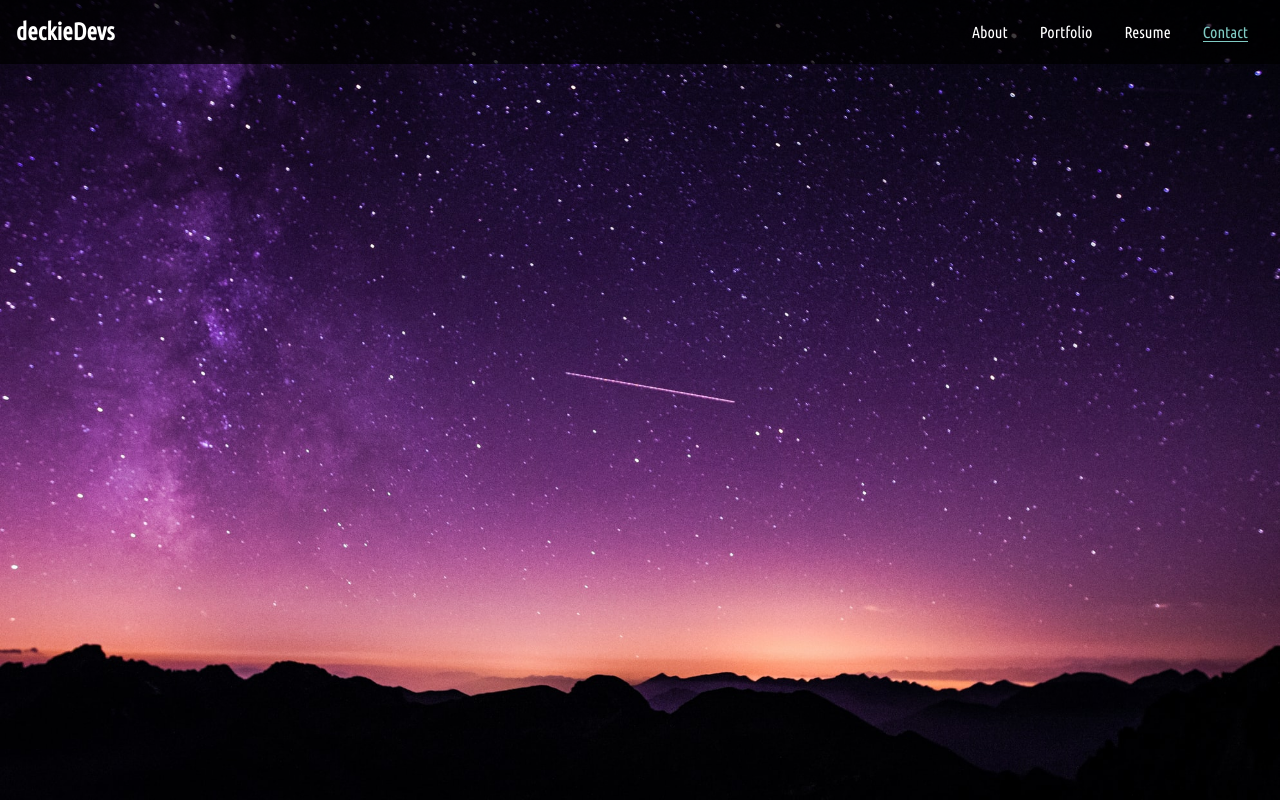
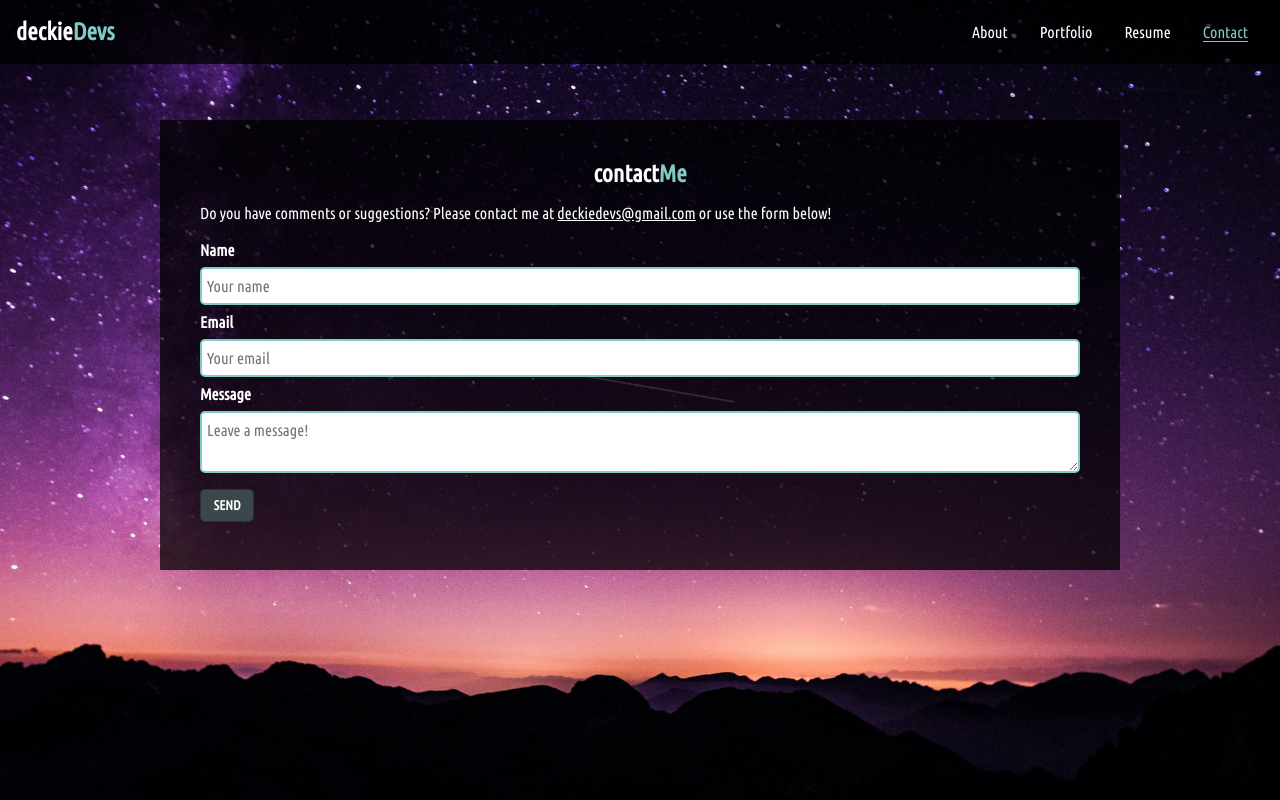
Before and after one commit to deckiedevs/deckiedevs.github.io, a React (Create React App) app: page / in a window 1280 px wide. Both pictures are taken after a click on the item "Contact". Built offline with nearby package versions, Linux system fonts and the light colour scheme.

Commit message:
added Contact, updated About styles

```diff
--- a/src/App.js
+++ b/src/App.js
@@ -12,7 +12,7 @@ function App() {
         { name : 'About' },
         { name: 'Portfolio' },
         { name: 'Resume' },
-        { name: 'Contact '}
+        { name: 'Contact' }
     ]);
     const [currentPage, setCurrentPage] = useState(pages[0]);
 
--- /dev/null
+++ b/src/assets/css/about.css
@@ -0,0 +1,5 @@
+#profile-pic {
+    background-repeat: no-repeat;
+    background-size: cover;
+    background-position: center;
+}
--- /dev/null
+++ b/src/assets/css/nav.css
@@ -0,0 +1,16 @@
+header {
+    position: fixed;
+    width: 100%;
+    height: 4rem;
+    z-index: 100;
+}
+
+header h2 a {
+    text-decoration: none;
+    color: white
+}
+
+nav li{
+    cursor: pointer;
+    list-style: none;
+}
--- a/src/components/About/index.js
+++ b/src/components/About/index.js
@@ -1,28 +1,17 @@
 import React from 'react';
 import Grid from '@material-ui/core/Grid';
 import deckie from '../../assets/images/deckie.jpg';
+import '../../assets/css/about.css';
 
 function About () {
     return (
-        <section className="flex-row justify-center">
-            <Grid
-                container
-                direction="row"
-                justify="center"
-                xs={10}
-                md={9}
-                className="bg-dark my-5 px-5 py-5">
-                    <Grid
-                        container
-                        item
-                        justify="center"
-                        xs={12}>
-                        <h2 className="mb-2">about<span className="text-primary">Me</span></h2>
-                    </Grid>
-                    <Grid container item xs={12} md={4}>
+        <section className="flex-row justify-center vw100">
+            <div className="w75 bg-dark px-5 py-5 flex-row">
+                <h2 className="text-center w100 mb-2">about<span className="text-primary">Me</span></h2>
+                <div className="w25">
                     <img className="w100 circle px-1 py-1" id="profile-pic" src={deckie} alt="Mila Decker of deckieDevs" />
-                    </Grid>
-                    <Grid container item xs={12} md={8}>
+                </div>
+                <div className="w75 pl-2">
                     <p>
                     Hello! My name is <span className="bold text-primary">Mila Decker</span>. I am an Orlando-based full-stack student currently enrolled in the University of
                     Central Florida Coding Boot Camp. I enjoy clean designs and torturing myself over why my code isn't rendering as expected. When I'm not focused on my
@@ -30,8 +19,8 @@ function About () {
                     <br /><br />
                     This site, <span className="bold text-primary">deckieDevs</span>, is currently the home of my UCF assignments, but I hope to fill it with my personal projects very soon!
                     </p>
-                    </Grid>
-            </Grid>
+                </div>
+            </div>
         </section>
     );
 }
--- a/src/components/Contact/index.js
+++ b/src/components/Contact/index.js
@@ -1,29 +1,57 @@
-import React from 'react';
-import Grid from '@material-ui/core/Grid';
+import React, { useState } from 'react';
+import { validateEmail } from '../../utils/helpers';
 
 function Contact() {
+    const [formState, setFormState] = useState({ name: '', email: '', message: ''});
+    const [errorMessage, setErrorMessage] = useState('');
+
+    function handleChange(e) {
+        if (e.target.name === 'email') {
+            const isValid = validateEmail(e.target.value);
+
+            if (!isValid) {
+                setErrorMessage('Please enter a valid email!');
+            } else {
+                setErrorMessage('');
+            }
+        } else {
+            if (!e.target.value.length) {
+                setErrorMessage(`Your ${e.target.name} is required.`);
+            } else {
+                setErrorMessage('');
+            }
+        }
+
+        if (!errorMessage) {
+            setFormState({ ...formState, [e.target.name]: e.target.value });
+        }
+    };
+
     return (
-        <section className="flex-row justify-center">
-            <Grid
-                container
-                direction="row"
-                justify="center"
-                xs={10}
-                md={9}
-                className="bg-dark my-5 px-5 py-5">
-                    <Grid
-                        container
-                        item
-                        justify="center"
-                        xs={12}>
-                        <h2 className="mb-2">contact<span className="text-primary">Me</span></h2>
-                    </Grid>
-                    <Grid container item xs={12} md={8}>
-                        <p>
-                        Coming soon!
-                        </p>
-                    </Grid>
-            </Grid>
+        <section className="flex-row justify-center vw100">
+            <div className="w75 bg-dark px-5 py-5">
+                <h2 className="text-center mb-2">contact<span className="text-primary">Me</span></h2>
+                <p class="mb-2">
+                    Do you have comments or suggestions? Please contact me at <a
+                        href="mailto:deckiedevs@gmail.com">deckiedevs@gmail.com</a> or use the form below!
+                </p>
+                <form action="https://formspree.io/f/mleopwev" method="POST">
+                    <label className="form-label" htmlFor="name">Name</label>
+                    <input type="text" className="form-control" id="name" name="name" placeholder="Your name" onBlur={handleChange} />
+                    <label className="form-label" htmlFor="email">Email</label>
+                    <input type="text" className="form-control" id="email" name="email" placeholder="Your email" onBlur={handleChange} />
+                    <label className="form-label" htmlFor="message">Message</label>
+                    <textarea className="form-control" id="message" name="message" placeholder="Leave a message!" onBlur={handleChange} ></textarea>
+                    {errorMessage && (
+                        <div>
+                            <p>{errorMessage}</p>
+                        </div>
+                    )}
+                    {!errorMessage && (
+                        <button className="form-btn" type="submit">SEND</button>
+                    )}
+                </form>
+            </div>
         </section>
     );
 }
--- a/src/components/Nav/index.js
+++ b/src/components/Nav/index.js
@@ -1,4 +1,5 @@
-import React, { useState } from 'react';
+import React from 'react';
+import '../../assets/css/nav.css';
 
 function Nav(props) {
 
@@ -13,7 +14,7 @@ function Nav(props) {
         <header className="flex-row justify-space-between px-2 bg-dark">
             <h2 className="flex-row my-2 align-center">
                 <a href="/">
-                    deckieDevs
+                    deckie<span className="text-primary">Devs</span>
                 </a>
             </h2>
             <nav>
--- a/src/index.css
+++ b/src/index.css
@@ -13,10 +13,11 @@
     --spacing-one: calc(1rem * 0.5);
     --spacing-two: calc(1rem);
     --spacing-five: calc(2.5rem);
+    --main-font: 'Ubuntu Condensed', 'Roboto', sans-serif;
 }
 
 body {
-    font-family: 'Ubuntu Condensed', 'Roboto', sans-serif;
+    font-family: var(--main-font);
     -webkit-font-smoothing: antialiased;
     -moz-osx-font-smoothing: grayscale;
     background: url(./assets/images/background.jpg);
@@ -28,13 +29,30 @@ body {
     color: white;
 }
 
+main {
+    top: 7.5rem;
+    position: absolute;
+}
+
 /* display styles */
 .h100 {
     height:100%
 }
 
+.w25 {
+    width: 25%;
+}
+
+.w75 {
+    width: 75%;
+}
+
 .w100 {
     width: 100%
+}
+
+.vw100 {
+    width: 100vw;
 }
 
 .flex-row {
@@ -56,6 +74,10 @@ body {
 
 .circle {
     border-radius: 100%;
+}
+
+.bg-dark {
+    background-color: var(--bg-dark);
 }
 
 /* margin and padding styles */
@@ -135,35 +157,21 @@ body {
     margin-bottom: var(--spacing-two);
 }
 
-/* font and color styles */
-.bg-dark {
-    background-color: var(--bg-dark);
+.pl-2 {
+    padding-left: var(--spacing-two);
 }
 
+/* text styles */
 .text-primary {
     color: var(--primary);
 }
 
+.text-center {
+    text-align: center;
+}
+
 .bold {
     font-weight: bold;
-}
-
-/* navbar styles */
-header {
-    position: fixed;
-    width: 100%;
-    height: 4rem;
-    z-index: 100;
-}
-
-header h2 a {
-    text-decoration: none;
-    color: white
-}
-
-nav li{
-    cursor: pointer;
-    list-style: none;
 }
 
 .navActive {
@@ -171,16 +179,53 @@ nav li{
     border-bottom: 1px solid var(--primary);
 }
 
-/* main styles */
-main {
-    top: 5rem;
-    position: absolute;
-    overflow-y: hidden;
+a, a:visited {
+    font-family: var(--main-font);
+    color: white;
+    transition: color .5s;
 }
 
-#profile-pic {
-    background: url(./assets/images/deckie.jpg);
-    background-repeat: no-repeat;
-    background-size: cover;
-    background-position: center;
+a:hover {
+    color: var(--primary)
 }
+
+/* form control */
+.form-control {
+    margin-top: 5px;
+    margin-bottom: 5px;
+    padding: 5px;
+    width: 100%;
+    line-height: 1.5rem;
+    font-family: var(--main-font);
+    font-size: 1rem;
+    border: 2px solid var(--primary);
+    border-radius: 5px;
+}
+
+.form-control:focus {
+    outline: none;
+    border: 3px solid var(--primary)
+}
+
+.form-label {
+    font-weight: bold;
+    line-height: 1.5rem;
+    margin-top: 2px;
+    margin-bottom: 2px;
+}
+
+.form-btn {
+    padding: .5rem .8rem;
+    margin: .5rem 0;
+    background-color: var(--dark-light);
+    color: white;
+    font-family: var(--main-font);
+    font-weight: bold;
+    border-radius: 5px;
+    border: 1px solid var(--dark);
+    transition: background-color .75s;
+}
+
+.form-btn:hover {
+    background-color: var(--primary);
+}
--- /dev/null
+++ b/src/utils/helpers.js
@@ -0,0 +1,4 @@
+export function validateEmail(email) {
+    var re = /^(([^<>()[\]\\.,;:\s@"]+(\.[^<>()[\]\\.,;:\s@"]+)*)|(".+"))@((\[[0-9]{1,3}\.[0-9]{1,3}\.[0-9]{1,3}\.[0-9]{1,3}\])|(([a-zA-Z\-0-9]+\.)+[a-zA-Z]{2,}))$/;
+    return re.test(String(email).toLowerCase());
+}
```
Lines whose indentation alone changed are shown as unchanged.
